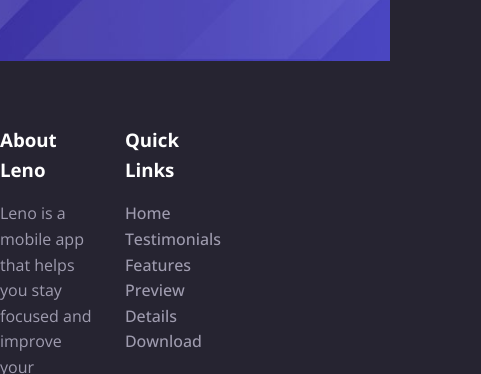
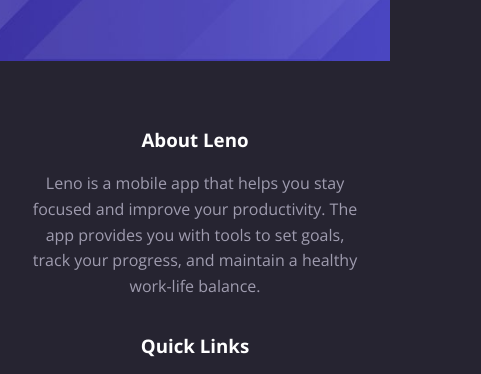
Before and after one commit to programmingenjoyer219/leno-website, a plain HTML site: page index.html in a window 390 px wide. Shown: the part 10619-10993 px from the top of the page, 481 px wide, since content can reach past the window. Drawn offline with nearby package versions, Linux system fonts and the light colour scheme.

Commit message:
Fix footer

```diff
--- a/css/styles.css
+++ b/css/styles.css
@@ -741,6 +741,13 @@
 		align-items: center;
 		gap: 10rem;
 	}
+
+	.footer .footer-flex,
+	.footer .footer-flex .footer-links-list {
+		flex-direction: column;
+		align-items: center;
+		text-align: center;
+	}
 }
 @media (max-width: 768px) {
 	.nav .mobile-menu {
```
